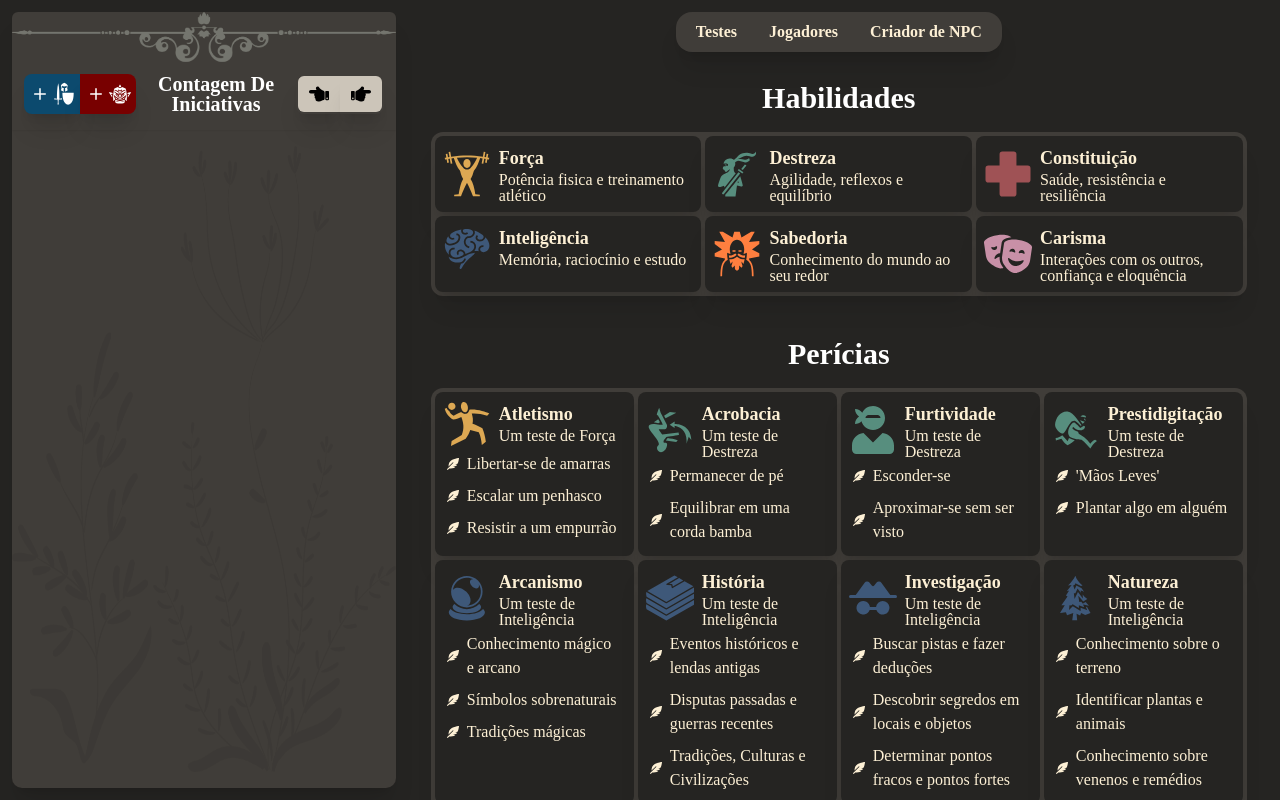
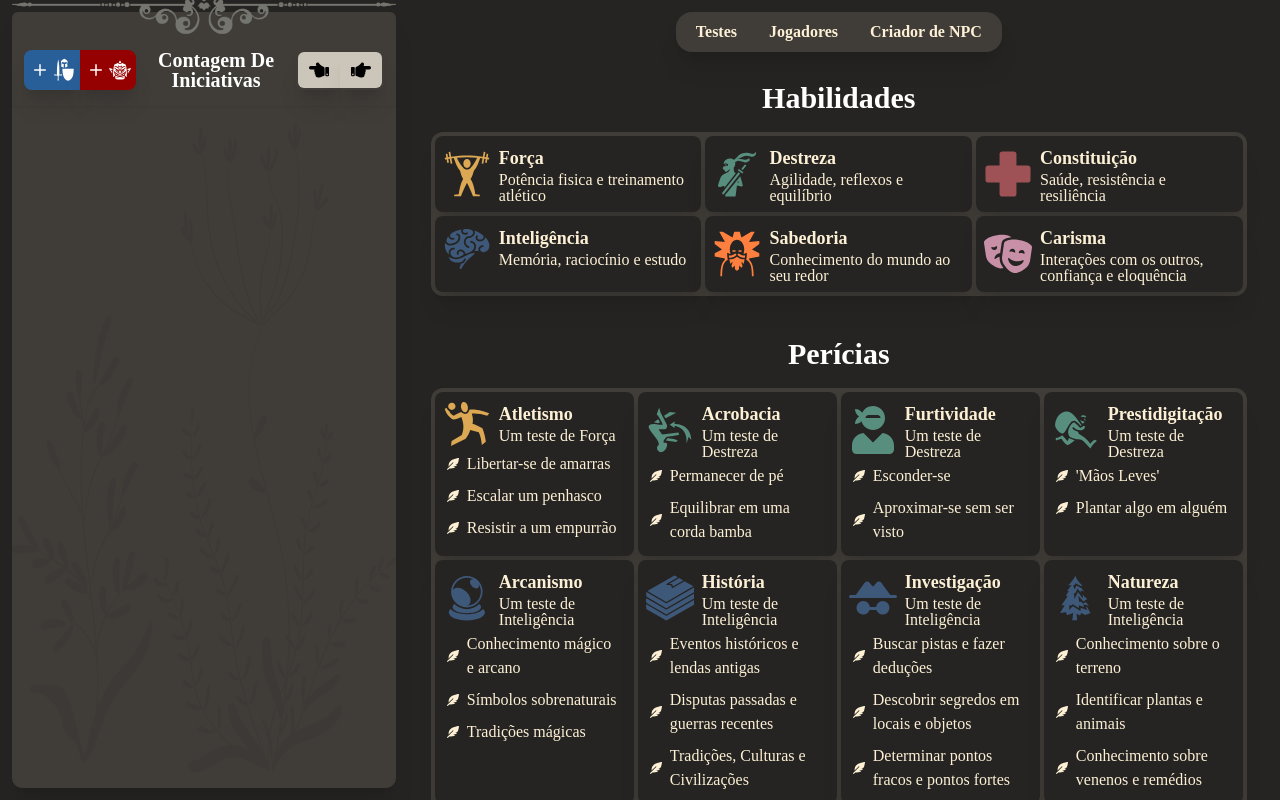
Before and after one commit to PedroVMLopes/iniciative-calculator, a React (Create React App) app: page / in a window 1280 px wide. Shown: the top 800 px of the page. Built offline with nearby package versions, Linux system fonts and the light colour scheme; a web font is replaced by a local one.

Commit message:
Melhorias de interface visual

```diff
--- a/src/App.css
+++ b/src/App.css
@@ -6,10 +6,10 @@ html, body, #root {
   --cinza-escuro: #252422;
   --cinza-medio: #403D39;
   --cinza-claro: #CCC5B9;
-  --vermelho-escuro: #780000;
-  --vermelho-claro: #c1121f;
+  --vermelho-escuro: #3D0000;
+  --vermelho-claro: #950101;
   --azul-escuro: #003049;
-  --azul-claro: #669BBC;
+  --azul-claro: #295F98;
   --bege: #fdf0d5;
   --laranja: #EB5E28;
   --amarelo: #FFB200;
--- a/src/components/MenuLateral/CardPlayer/CardPlayer.js
+++ b/src/components/MenuLateral/CardPlayer/CardPlayer.js
@@ -174,7 +174,7 @@ const CardPlayer = ({ player }) => {
 
       {/* Campos do card - retraído */}
       {!isExpanded && (
-        <div className="flex flex-col w-full">
+        <div className="flex flex-col w-full p-2 pr-0">
           <div className="flex flex-row items-center justify-evenly">
             <label className="flex row">
               <FaShieldAlt />
--- a/src/components/MenuLateral/MenuLateral.js
+++ b/src/components/MenuLateral/MenuLateral.js
@@ -69,19 +69,19 @@ const MenuLateral = () => {
       <div className="sticky pb-2 top-0 z-20 bg-[var(--cinza-medio)] shadow-sm rounded-t-md ">
         <img
           src="../Decoracao__topo.png"
-          className="fixed left-0-top-3 -z-5 xl:w-[30%] lg:w-[35%] sm:w-[40%]"
+          className="fixed left-0-top-3 -z-5 -top-4 xl:w-[30%] lg:w-[35%] sm:w-[40%]"
         ></img>
-        <div className="flex flex-col items-center justify-evenly mt-2 mb-2 pt-[14%] px-3 z-10 md:flex-row">
+        <div className="flex flex-col items-center justify-evenly mb-2 pt-[10%] px-3 z-10 md:flex-row">
           <div className="flex">
             <button
               onClick={toggleExpandPlayer}
-              className="w-14 h-10 p-1 bg-sky-900 flex items-center justify-evenly rounded-l-lg text-white hover:bg-sky-950  text-2xl font-extrabold shadow-xl "
+              className="w-14 h-10 p-1 bg-[var(--azul-claro)] flex items-center justify-evenly rounded-l-lg text-white hover:bg-sky-950  text-2xl font-extrabold shadow-xl "
             >
               <IoIosAdd /> <GiBattleGear />
             </button>
             <button
               onClick={toggleExpandInimigo}
-              className="w-14 h-10 p-1 bg-[var(--vermelho-escuro)] flex items-center justify-evenly rounded-r-lg text-white hover:bg-red-950 text-2xl font-extrabold shadow-xl "
+              className="w-14 h-10 p-1 bg-[var(--vermelho-claro)] flex items-center justify-evenly rounded-r-lg text-white hover:bg-red-950 text-2xl font-extrabold shadow-xl "
             >
               <IoIosAdd /> <GiOrcHead />
             </button>
```
